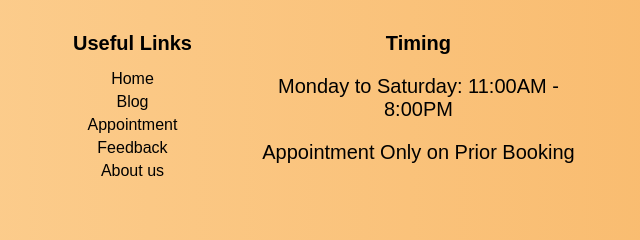
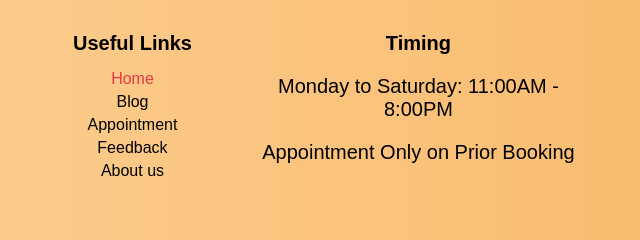
Before and after one commit to ZeuS0nTopXD/Shreesiddhi, a website: page public/index.html in a window 1280 px wide. In both pictures the pointer is over the link 492 px from the left and 1390 px from the top of the page. Shown: the part 1312-1552 px from the top of the page, 360-1000 px from the left. Drawn offline with Linux system fonts and the light colour scheme.

Commit message:
USEFUL LINKS CHANGE

```diff
--- a/public/index.css
+++ b/public/index.css
@@ -237,6 +237,9 @@ body {
 .footer-section a:last-child {
     margin-bottom: 0;
 }
+.footer-section a:hover {
+    color: #e63946;
+}
 
 /* SOCIAL ICONS */
 .social-icons {
```
